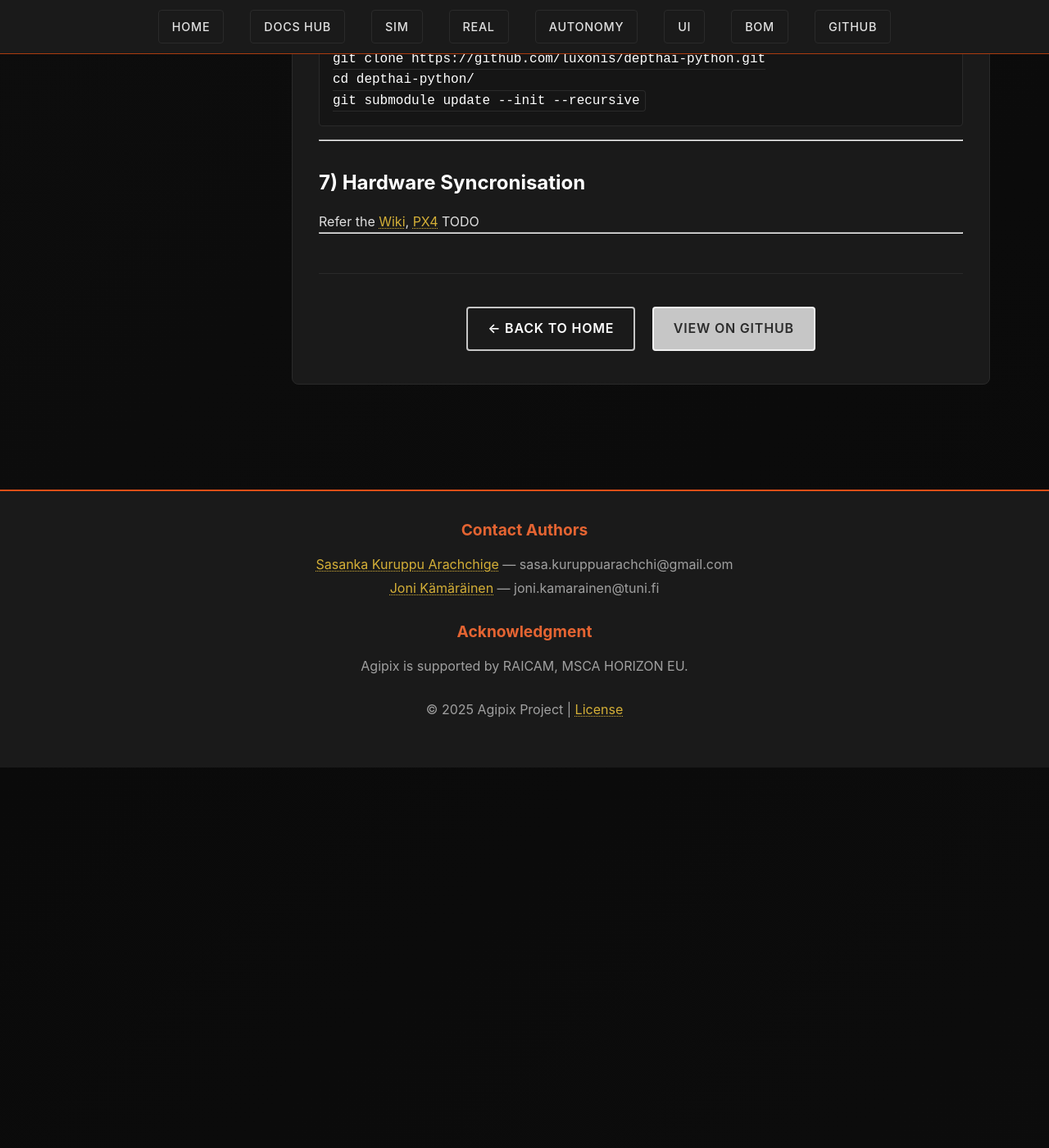
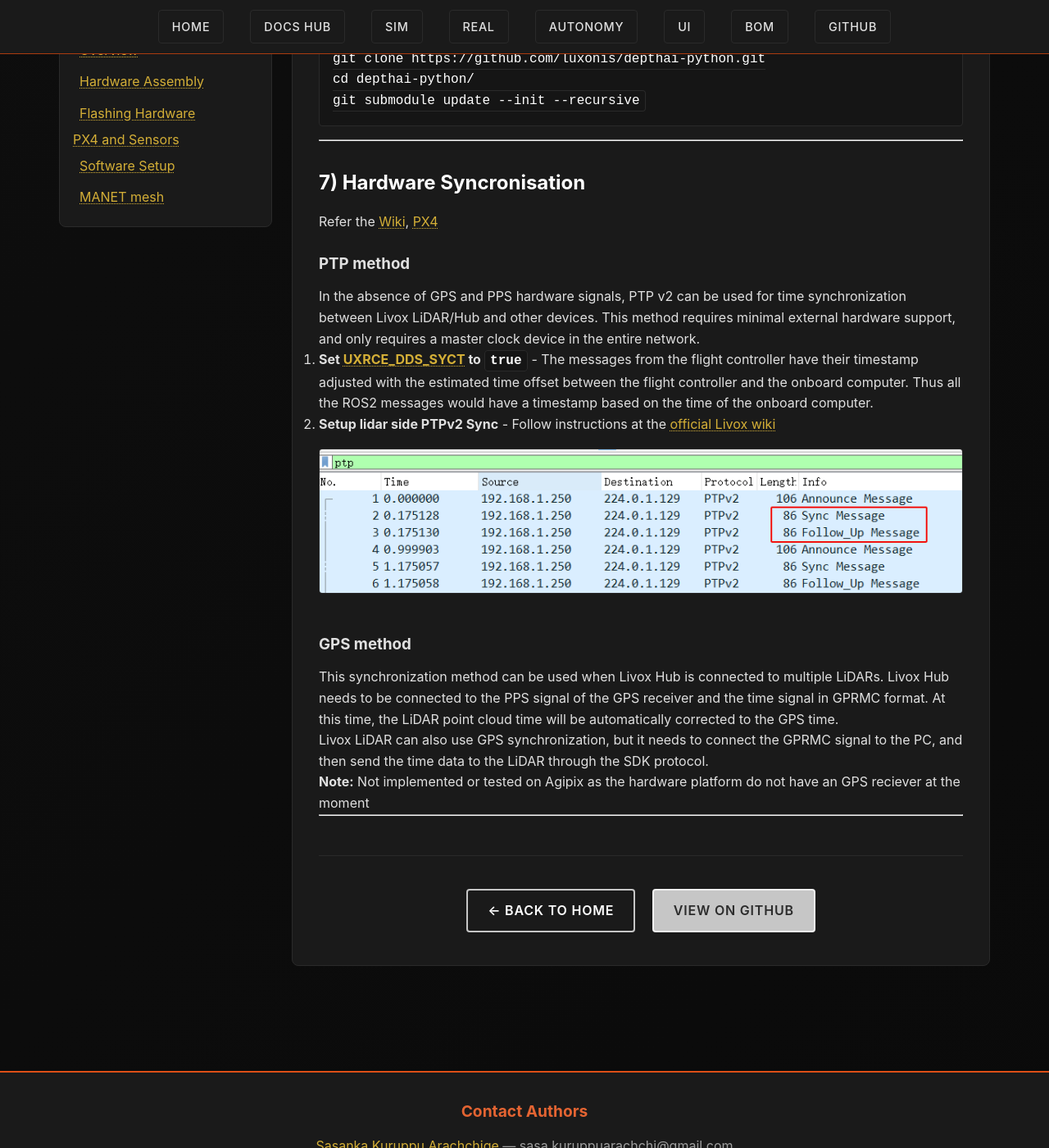
Before and after one commit to SasaKuruppuarachchi/agipix, a Jekyll site: the page built from docs/real/3_interfacing_sensors.Md, in a window 1280 px wide and 1400 px high, scrolled down 5317 px. Shown: the whole window at 82% size. Built offline with Jekyll 4.4.1, drawn with Linux system fonts in a browser that asks for light colours; before the commit the page ends 6253 px from its top, so only the background shows below that.

Commit message:
Add PTP synchronization method details and new wiring image for Livox integration

````diff
--- a/docs/real/3_interfacing_sensors.Md
+++ b/docs/real/3_interfacing_sensors.Md
@@ -192,6 +192,22 @@
 ## 7) Hardware Syncronisation
 
 Refer the [Wiki](https://github.com/Livox-SDK/Livox-SDK/wiki/livox-device-time-synchronization-manual), [PX4](https://discuss.px4.io/t/how-to-test-the-time-synchronization-between-radar-and-camera)
-TODO
+
+### PTP method
+
+In the absence of GPS and PPS hardware signals, PTP v2 can be used for time synchronization between Livox LiDAR/Hub and other devices. This method requires minimal external hardware support, and only requires a master clock device in the entire network.
+
+1. **Set [UXRCE_DDS_SYCT](https://docs.px4.io/main/en/advanced_config/parameter_reference#UXRCE_DDS_SYNCT) to ```true```** - The messages from the flight controller have their timestamp adjusted with the estimated time offset between the flight controller and the onboard computer. Thus all the ROS2 messages would have a timestamp based on the time of the onboard computer.
+
+2. **Setup lidar side PTPv2 Sync** - Follow instructions at the [official Livox wiki](https://github.com/Livox-SDK/Livox-SDK/wiki/livox-device-time-synchronization-manual#2-instructions-of-use)
+
+![ptp sample](../../assets/images/real/wiring/wireshark_ptp.png)
+
+### GPS method
+This synchronization method can be used when Livox Hub is connected to multiple LiDARs. Livox Hub needs to be connected to the PPS signal of the GPS receiver and the time signal in GPRMC format. At this time, the LiDAR point cloud time will be automatically corrected to the GPS time.
+
+Livox LiDAR can also use GPS synchronization, but it needs to connect the GPRMC signal to the PC, and then send the time data to the LiDAR through the SDK protocol.
+
+> **Note:** Not implemented or tested on Agipix as the hardware platform do not have an GPS reciever at the moment
 
 ---
````
Also changed, not shown: assets/images/real/wiring/wireshark_ptp.png (added).
